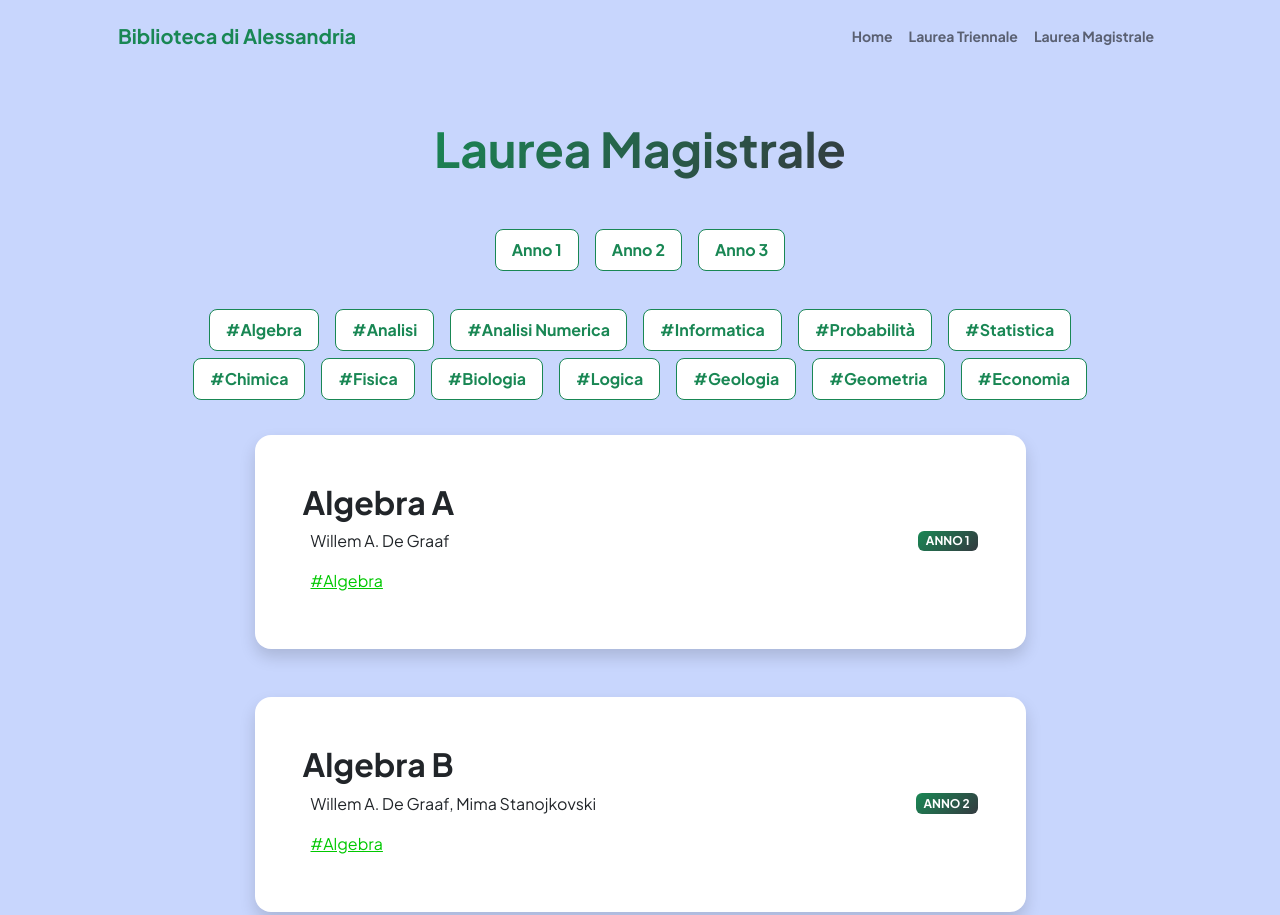
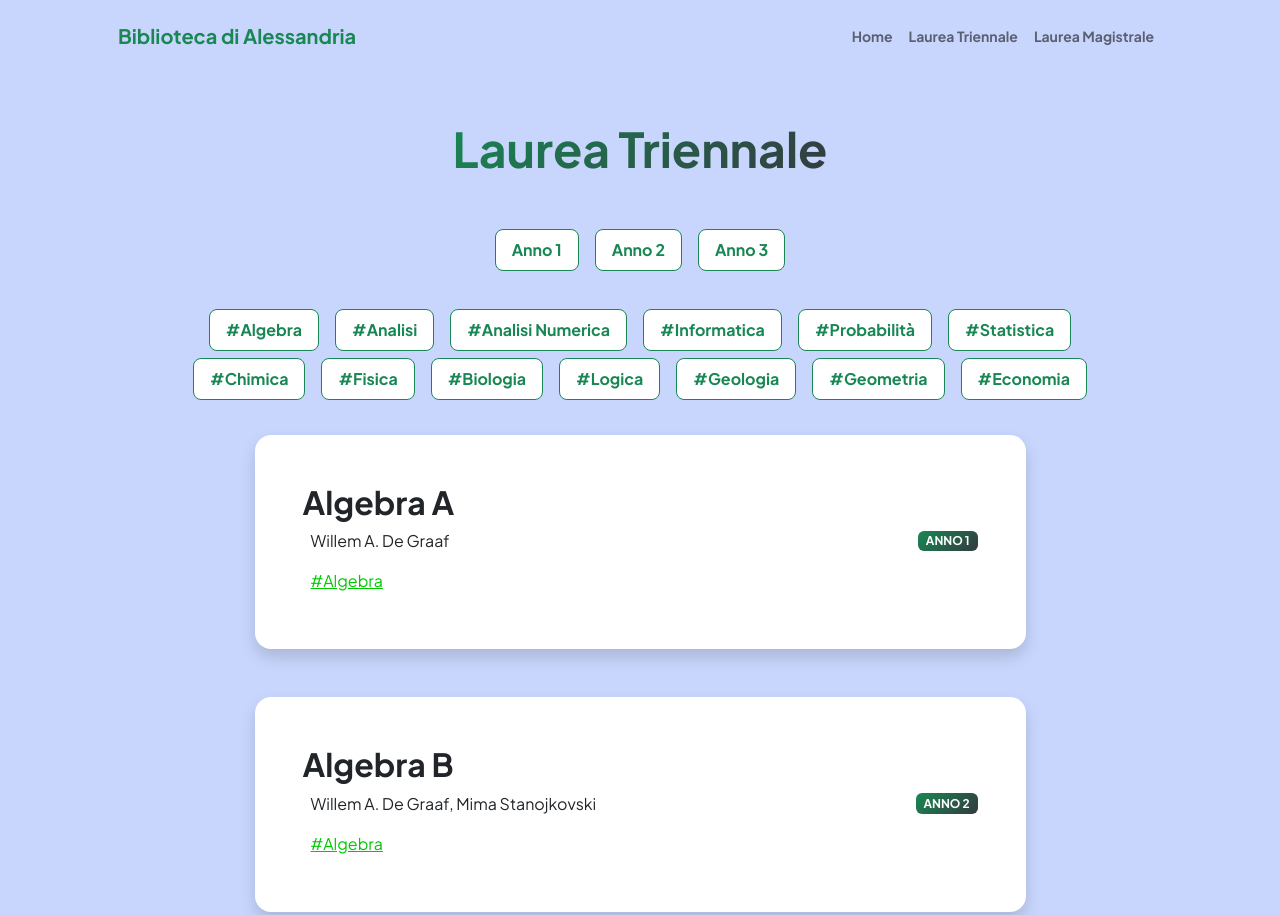
Before and after one commit to biblioteca-alessandria/biblioteca-alessandria.github.io, a plain HTML site: page bachelor/index.html in a window 1280 px wide. Shown: the top 915 px of the page. Drawn offline with nearby package versions, Linux system fonts and the light colour scheme; a script that the page names is missing.

Commit message:
Update index.html

```diff
--- a/bachelor/index.html
+++ b/bachelor/index.html
@@ -38,7 +38,7 @@
             <section class="py-5 zun" >
                 <div class="container px-5 mb-5">
                     <div class="text-center mb-5">
-                        <h1 class="display-5 fw-bolder mb-0"><span class="text-gradient d-inline" >Laurea Magistrale</span></h1>
+                        <h1 class="display-5 fw-bolder mb-0"><span class="text-gradient d-inline" >Laurea Triennale</span></h1>
                     </div>
                     <div class="tagsContainer" id="yearsContainer">
 
```
